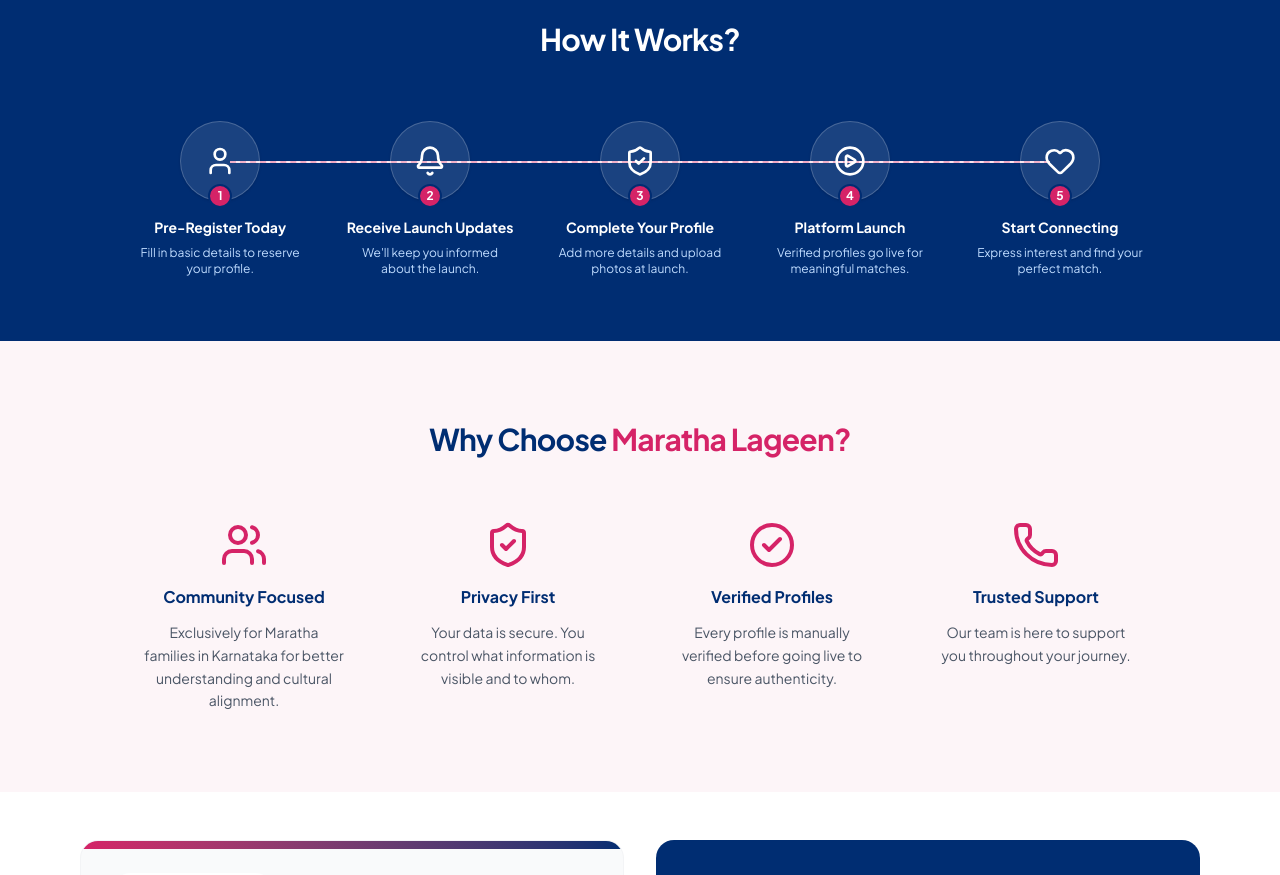
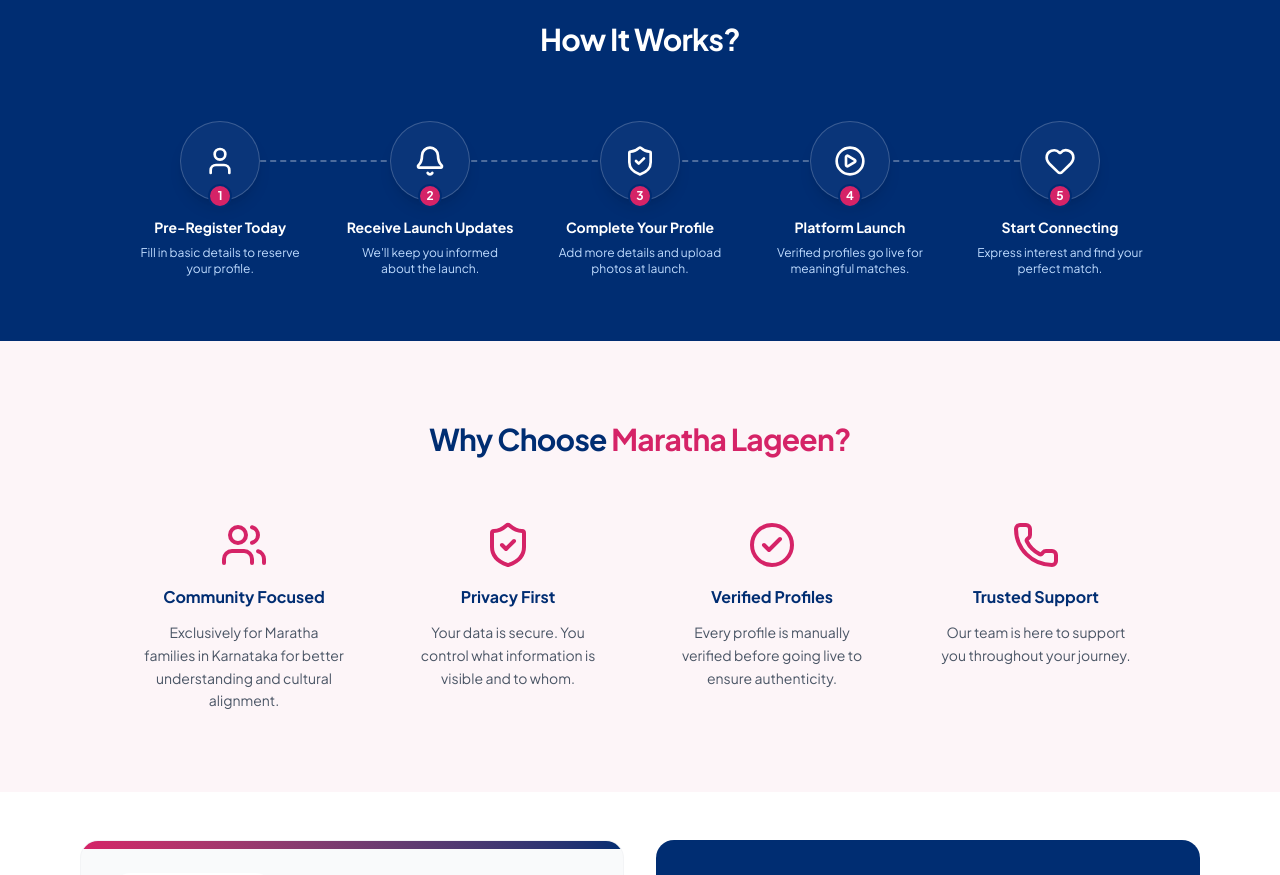
Before and after one commit to hellomarathalageen-crypto/marathalageen_next, a Next.js app: page / in a window 1280 px wide. Shown: the part 2140-3015 px from the top of the page. Built offline with nearby package versions, Linux system fonts and the light colour scheme; a web font is replaced by a local one.

Commit message:
Fixed 'How It Works' connecting line

```diff
--- a/src/app/page.tsx
+++ b/src/app/page.tsx
@@ -349,7 +349,7 @@
 
             <div className="flex flex-col md:flex-row justify-between items-start max-w-5xl mx-auto relative">
               {/* Connecting Line */}
-              <div className="hidden md:block absolute top-[40px] left-[10%] right-[10%] h-[2px] bg-[#fce4ee] z-0 border-t-2 border-dashed border-[#D52367]/30"></div>
+              <div className="hidden md:block absolute top-[39px] left-[10%] right-[10%] border-t-2 border-dashed border-white/30 z-0"></div>
 
               {[
                 { step: 1, title: "Pre-Register Today", desc: "Fill in basic details to reserve your profile." },
@@ -359,7 +359,7 @@
                 { step: 5, title: "Start Connecting", desc: "Express interest and find your perfect match." },
               ].map((item, idx) => (
                 <div key={idx} className="relative z-10 flex flex-col items-center text-center w-full md:w-[18%] mb-8 md:mb-0 px-2">
-                  <div className="w-20 h-20 bg-white/10 rounded-full border border-white/20 flex items-center justify-center shadow-sm mb-4 relative">
+                  <div className="w-20 h-20 bg-[#0a3579] rounded-full border border-white/20 flex items-center justify-center shadow-lg mb-4 relative">
                     <div className="absolute -bottom-2 w-6 h-6 bg-[#D52367] rounded-full text-white text-xs font-bold flex items-center justify-center border-2 border-[#002D72]">
                       {item.step}
                     </div>
```
